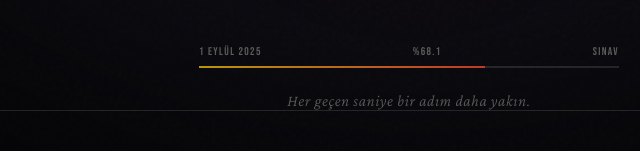
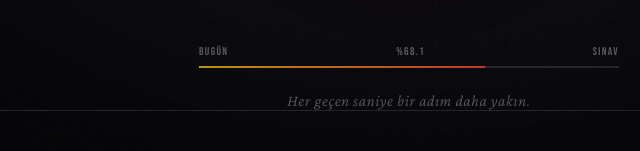
Before and after one commit to centrumboss/yks-sayac, a plain HTML site: page index.html in a window 1280 px wide. Shown: the part 609-760 px from the top of the page, 231-871 px from the left. Drawn offline with nearby package versions, Linux system fonts and the light colour scheme.

Commit message:
Update index.html

```diff
--- a/index.html
+++ b/index.html
@@ -333,7 +333,7 @@
 <script>
   // YKS 2026 — TYT: 21 Haziran 2026, saat 10:15
   const EXAM = new Date('2026-06-21T10:15:00');
-  const YEAR_START = new Date('2025-09-01T00:00:00'); // yaklaşık okul yılı başlangıcı
+  const YEAR_START = new Date(2025, 8, 1); // 1 Eylül 2025
 
   const mottos = [
     "Her geçen saniye bir adım daha yakın.",
@@ -361,7 +361,7 @@
   const opts = { day: 'numeric', month: 'long', year: 'numeric', weekday: 'long' };
   document.getElementById('exam-date-label').textContent =
     EXAM.toLocaleDateString('tr-TR', opts) + ' · Saat 10:15';
-  document.getElementById('prog-start').textContent = '1 Eylül 2025';
+  document.getElementById('prog-start').textContent = 'Bugün';
 
   function pad(n) { return String(n).padStart(2, '0'); }
 
```
